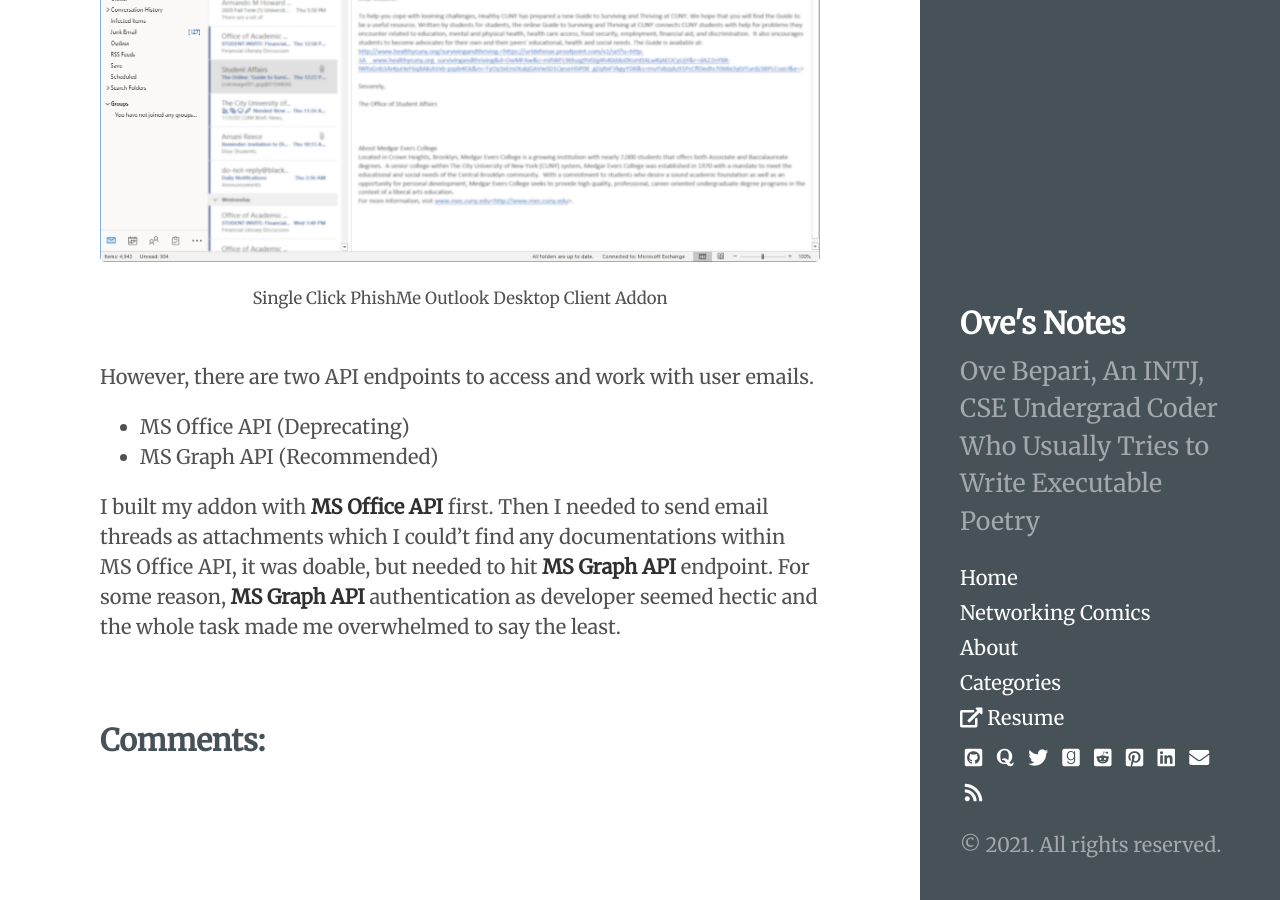
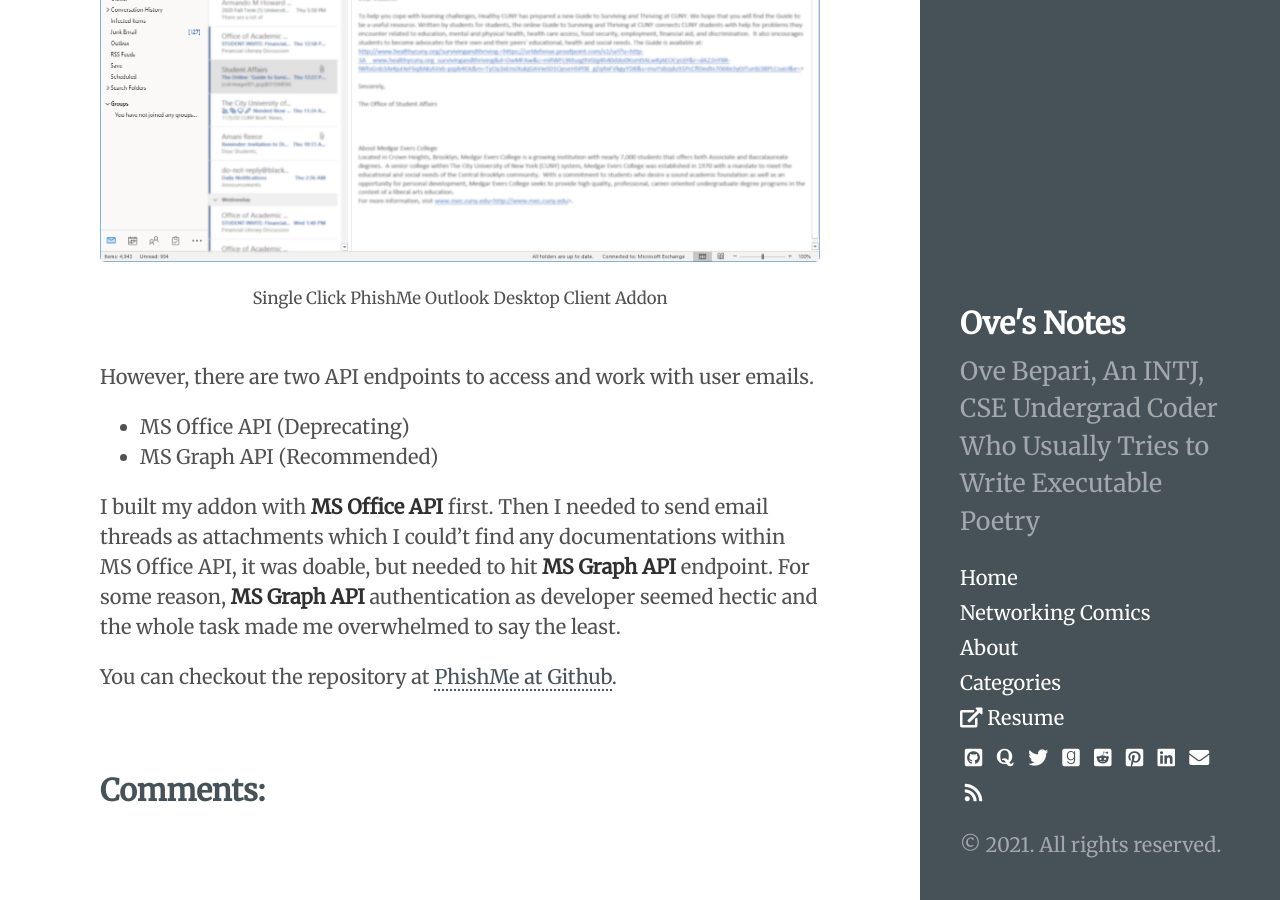
Before and after one commit to ovebepari/ovebepari.github.io, a Jekyll site: the page built from _posts/2021-03-16-microsoft-outlook-plugin-documentation-overwhelmed-me.md, in a window 1280 px wide and 900 px high, scrolled down 677 px. Built offline with Jekyll 4.4.1, drawn with Linux system fonts in a browser that asks for light colours; comment, search, counter and statistics services are not loaded.

Commit message:
Added MS Outlook Addon Post v4

```diff
--- a/_posts/2021-03-16-microsoft-outlook-plugin-documentation-overwhelmed-me.md
+++ b/_posts/2021-03-16-microsoft-outlook-plugin-documentation-overwhelmed-me.md
@@ -17,3 +17,5 @@
 - MS Graph API (Recommended)
 
 I built my addon with **MS Office API** first. Then I needed to send email threads as attachments which I could't find any documentations within MS Office API, it was doable, but needed to hit **MS Graph API** endpoint. For some reason, **MS Graph API** authentication as developer seemed hectic and the whole task made me overwhelmed to say the least.
+
+You can checkout the repository at <a href="https://github.com/ovebepari/PhishMe">PhishMe at Github<a/>.
```
